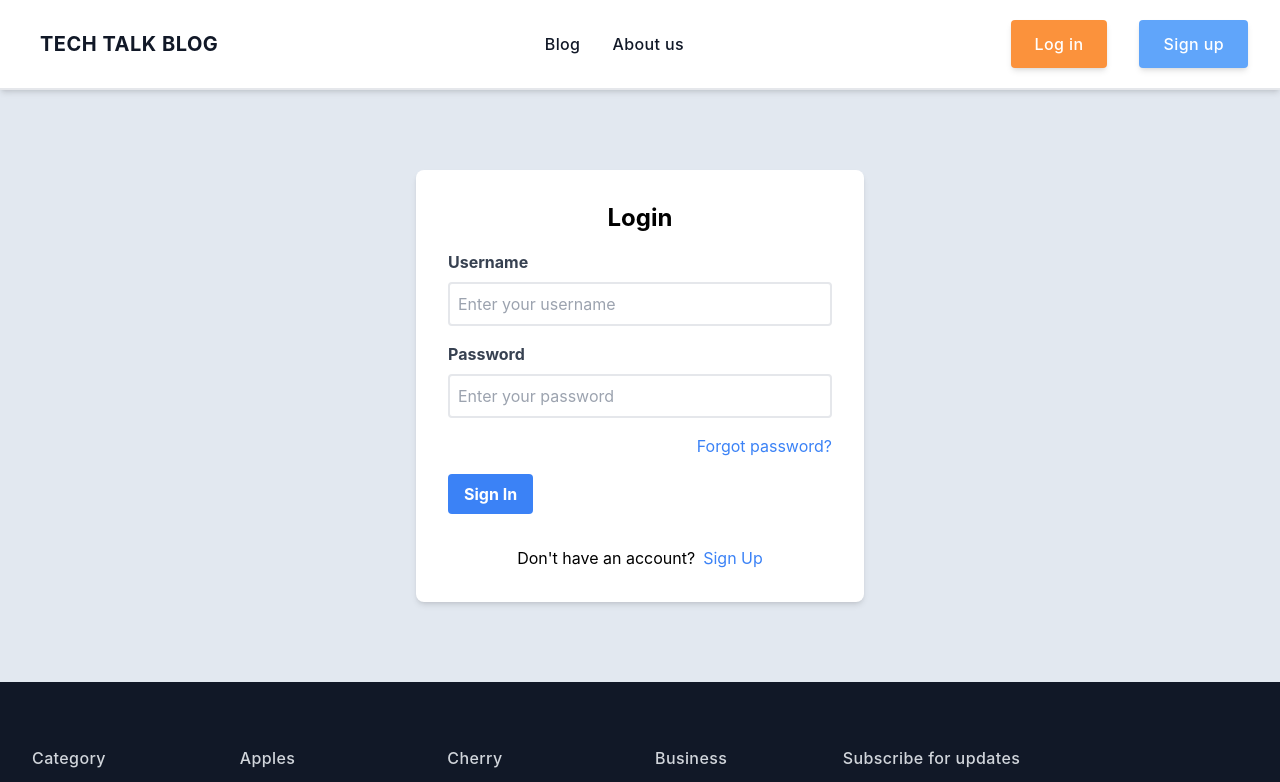
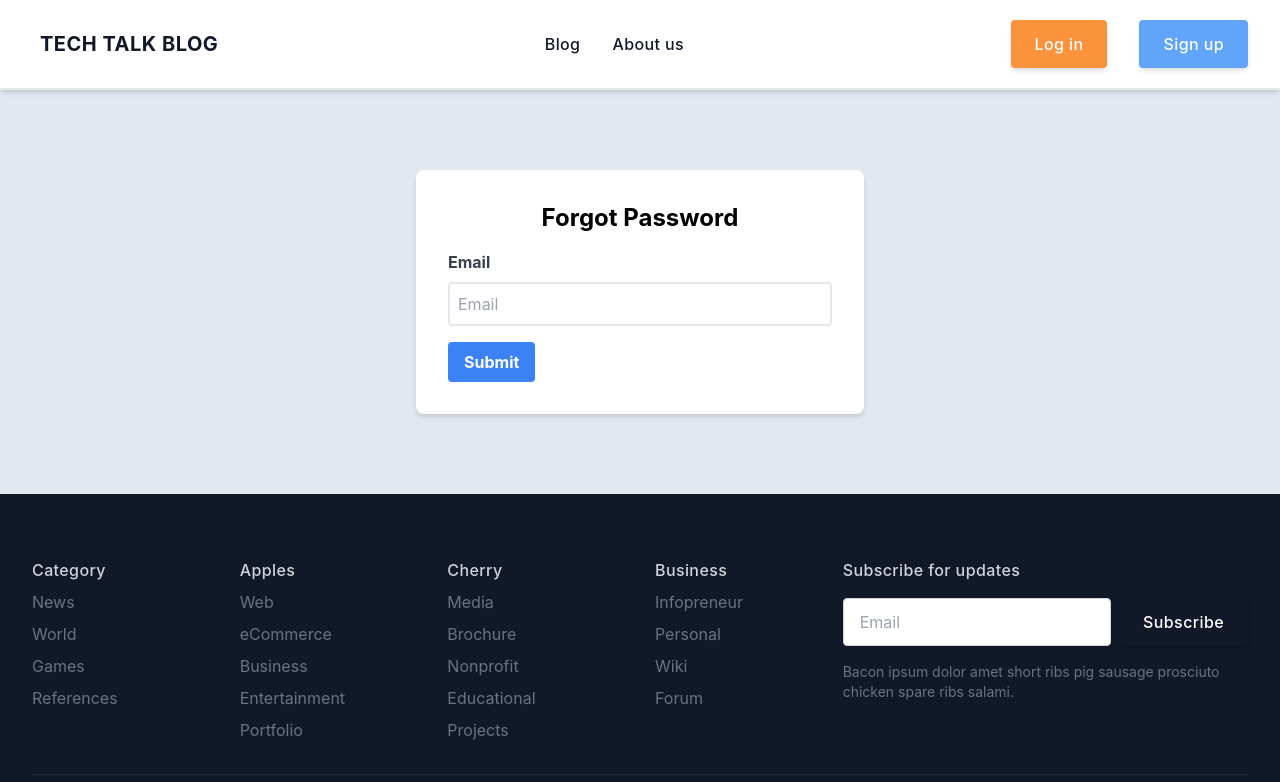
Before and after one commit to jimenezraul/Blog-API, a React (Create React App) app in the folder client/: page /forgot-password in a window 1280 px wide. Before the commit this address led to /login. Shown: the top 782 px of the page. Built offline with nearby package versions, Linux system fonts and the light colour scheme.

Commit message:
added forgot password form

```diff
--- /dev/null
+++ b/client/src/pages/ForgotPassword.tsx
@@ -0,0 +1,134 @@
+import Alert from '../components/NotificationAlert';
+import { useState } from 'react';
+import { useAppDispatch } from '../app/hooks';
+import { setAlert } from '../app/features/alertSlice';
+import { FetchData } from '../utils/FetchData';
+import AlertType from '../enum/alert';
+
+interface ForgotPasswordForm {
+  email: string;
+  error: {
+    email: string;
+  };
+}
+
+const initialState = {
+  email: '',
+  error: {
+    email: '',
+  },
+};
+
+const ForgotPassword = () => {
+  const dispatch = useAppDispatch();
+  const [state, setState] = useState<ForgotPasswordForm>(initialState);
+
+  const [isLoading, setIsLoading] = useState<boolean>(false);
+
+  const handleSubmit = async (e: React.FormEvent<HTMLFormElement>) => {
+    e.preventDefault();
+    setIsLoading(true);
+    const { email } = state;
+    const error = {
+      email: email ? '' : 'Email is required',
+    };
+
+    setState({
+      ...state,
+      error,
+    });
+
+    console.log(state);
+
+    if (error.email) {
+      setIsLoading(false);
+      dispatch(
+        setAlert({
+          message: error.email,
+          type: AlertType.ERROR,
+          show: true,
+        })
+      );
+    }
+    if (!error.email) {
+      try {
+        const res = {
+          message: 'Email sent successfully',
+        };
+        if (res) {
+          setIsLoading(false);
+          dispatch(
+            setAlert({
+              message: res.message,
+              type: AlertType.SUCCESS,
+              show: true,
+            })
+          );
+        }
+        setState(initialState);
+      } catch (err: any) {
+        setIsLoading(false);
+        dispatch(
+          setAlert({
+            message: err.message,
+            type: AlertType.ERROR,
+            show: true,
+          })
+        );
+      }
+    }
+  };
+
+  const handleChange = (e: React.ChangeEvent<HTMLInputElement>) => {
+    const { name, value } = e.target;
+    setState({
+      ...state,
+      [name]: value,
+    });
+  };
+
+  return (
+    <div className='flex flex-1 justify-center overflow-hidden'>
+      <div className='relative w-full flex justify-center bg-slate-200 px-4 py-16 mx-auto sm:max-w-xl md:max-w-full lg:max-w-screen-xl md:px-24 lg:px-8 lg:py-20'>
+        <Alert />
+        <div className='flex items-center justify-center w-full'>
+          <div className='bg-white p-8 rounded-lg shadow-md max-w-md w-full'>
+            <h2 className='text-2xl font-bold mb-4 text-center'>
+              Forgot Password
+            </h2>
+            <form onSubmit={handleSubmit}>
+              <div className='mb-4'>
+                <label
+                  htmlFor='email'
+                  className='block text-gray-700 font-bold mb-2 capitalize'
+                >
+                  Email
+                </label>
+                <input
+                  type='email'
+                  name='email'
+                  onChange={handleChange}
+                  className='border-gray-200 border-2 p-2 rounded w-full'
+                  placeholder='Email'
+                  value={state['email']}
+                />
+                <div className='text-red-500 text-sm'>
+                  {state.error['email']}
+                </div>
+              </div>
+              <button
+                disabled={isLoading}
+                type='submit'
+                className='bg-blue-500 hover:bg-blue-700 text-white font-bold py-2 px-4 rounded'
+              >
+                Submit
+              </button>
+            </form>
+          </div>
+        </div>
+      </div>
+    </div>
+  );
+};
+
+export default ForgotPassword;
--- a/client/src/routes/public.tsx
+++ b/client/src/routes/public.tsx
@@ -1,5 +1,6 @@
 import { Suspense, lazy } from 'react';
 import { Outlet, Navigate } from 'react-router-dom';
+import ForgotPassword from '../pages/ForgotPassword';
 
 const Home = lazy(() => import('../pages/Home'));
 const AboutUs = lazy(() => import('../pages/AboutUs'));
@@ -39,6 +40,10 @@ export const publicRoutes = [
         element: <Signup />,
       },
       {
+        path: '/forgot-password',
+        element: <ForgotPassword />,
+      },
+      {
         path: '/blog-details/:id',
         element: <BlogDetails />,
       },
```
